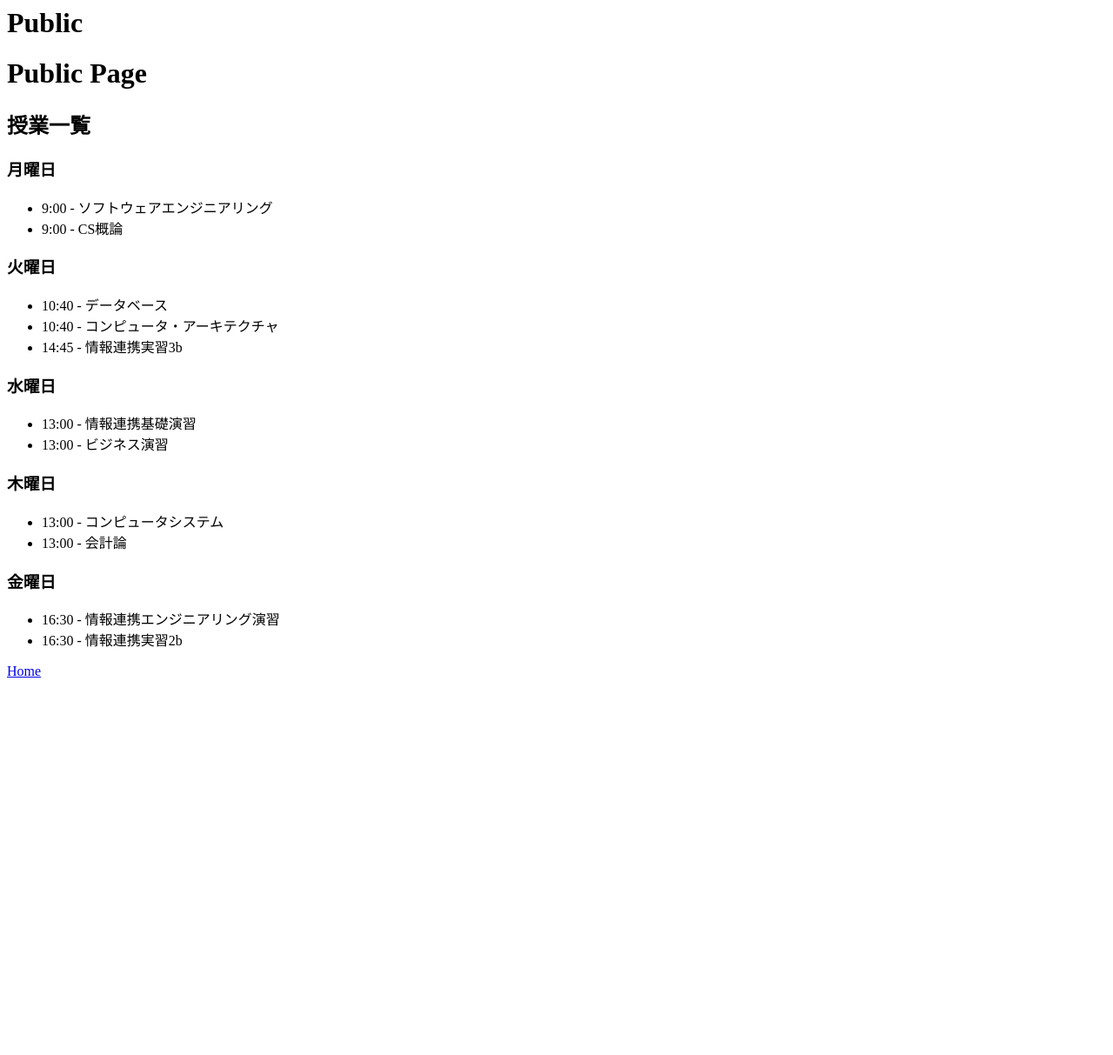
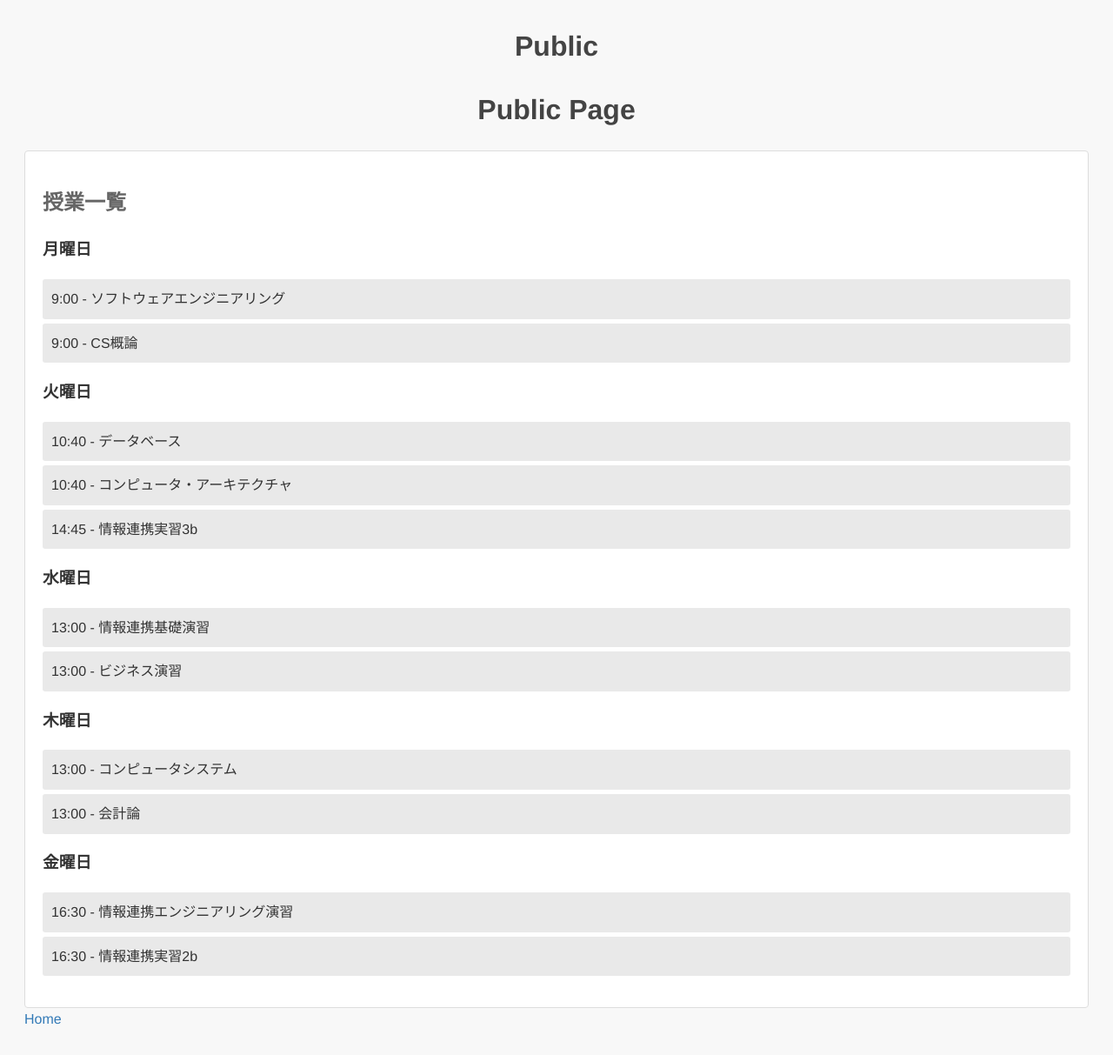
Before and after one commit to Shomapython/team-6, a Django app: page /app01/pub in a window 1280 px wide. Shown: the whole page at 87% size. Before the commit the page ends 779 px from the top, so only its background shows below. Run offline with Django 4.2, Linux system fonts and the light colour scheme.

Commit message:
css作成

```diff
--- a/authtest/templates/authtest/public.html
+++ b/authtest/templates/authtest/public.html
@@ -12,6 +12,54 @@
 </head>
 <body>
     <h1>Public Page</h1>
+    <style>
+        body {
+            font-family: 'Helvetica', 'Arial', sans-serif;
+            background-color: #f8f8f8;
+            color: #333;
+            line-height: 1.6;
+            padding: 20px;
+        }
+
+        h1 {
+            color: #444;
+            text-align: center;
+        }
+
+        #timetable-container {
+            background-color: #fff;
+            padding: 20px;
+            margin-top: 10px;
+            border: 1px solid #ddd;
+            border-radius: 4px;
+        }
+
+        h2 {
+            color: #666;
+        }
+
+        ul {
+            list-style: none;
+            padding: 0;
+        }
+
+        li {
+            background-color: #e9e9e9;
+            padding: 10px;
+            margin-bottom: 5px;
+            border-radius: 3px;
+        }
+
+        a {
+            text-decoration: none;
+            color: #337ab7;
+            transition: color 0.2s;
+        }
+
+        a:hover {
+            color: #23527c;
+        }
+    </style>
 
     {% if organized_classes %}
     <div id="timetable-container">
```
Also changed, not shown: authtest/templates/authtest/home.html (+48 -0 lines), authtest/templates/authtest/private.html (+48 -0 lines).
